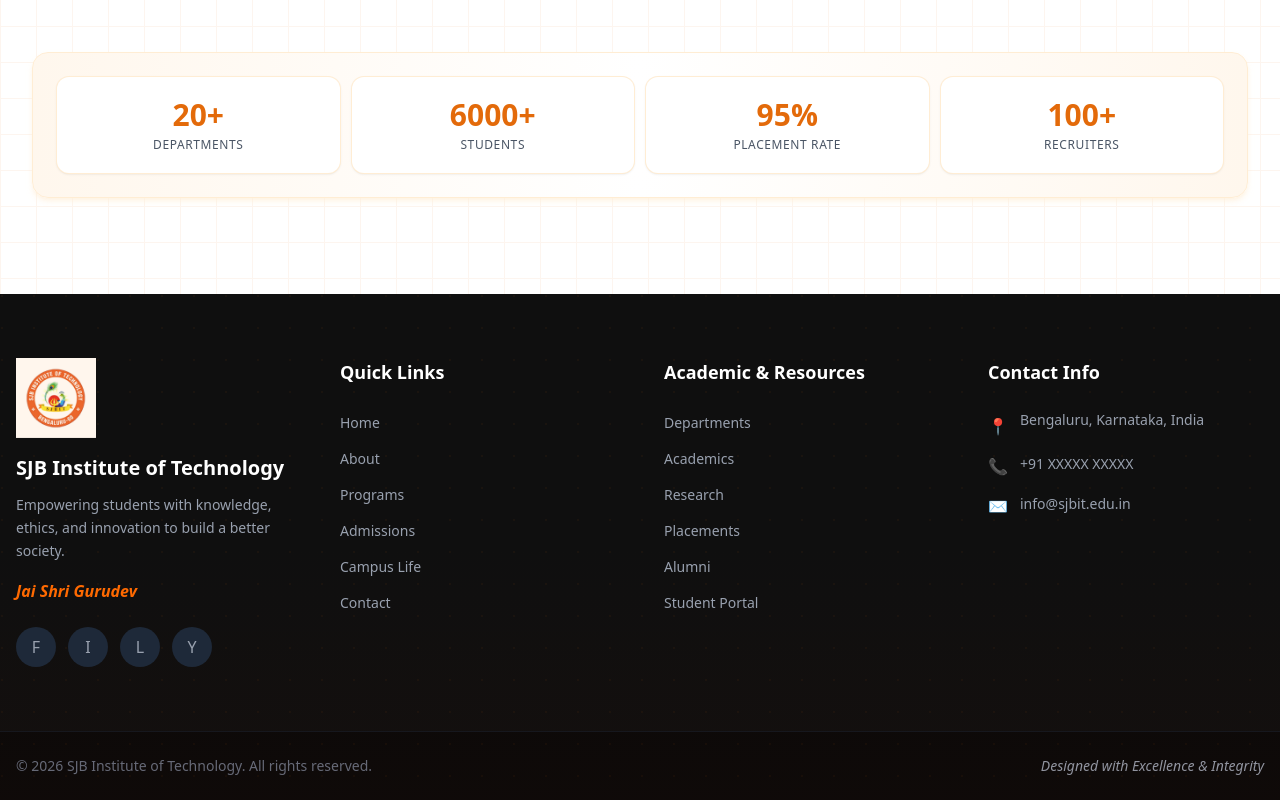
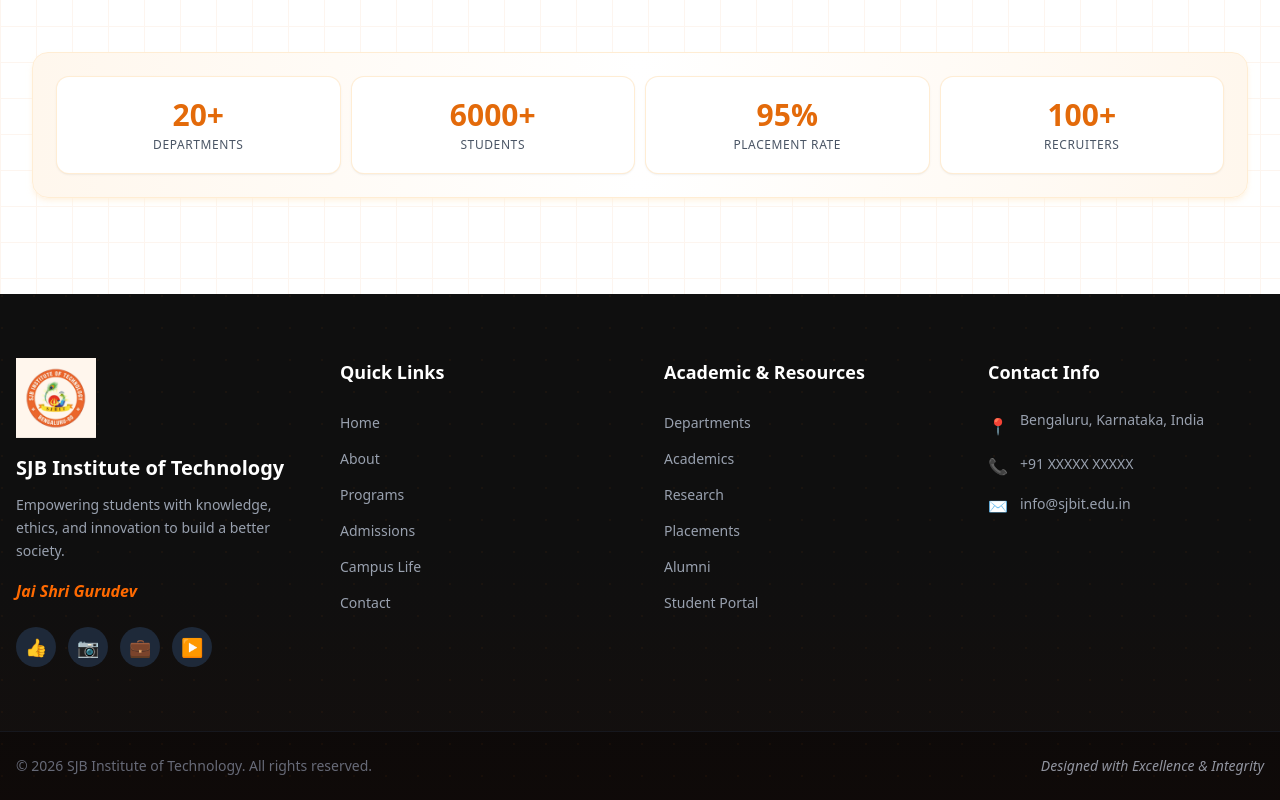
Before and after one commit to SudeepSBingolli/WEBVERSS, a Next.js app: page / in a window 1280 px wide. Shown: the part 3542-4342 px from the top of the page. Built offline with nearby package versions, Linux system fonts and the light colour scheme.

Commit message:
feat: Add emojis to footer social media icons

```diff
--- a/components/Footer.js
+++ b/components/Footer.js
@@ -75,14 +75,20 @@
 
                             {/* Social Icons */}
                             <div className="flex gap-3 justify-center lg:justify-start">
-                                {['facebook', 'instagram', 'linkedin', 'youtube'].map((social) => (
+                                {[
+                                    { name: 'facebook', emoji: '👍', label: 'Facebook' },
+                                    { name: 'instagram', emoji: '📷', label: 'Instagram' },
+                                    { name: 'linkedin', emoji: '💼', label: 'LinkedIn' },
+                                    { name: 'youtube', emoji: '▶️', label: 'YouTube' }
+                                ].map((social) => (
                                     <a
-                                        key={social}
-                                        href={`#${social}`}
-                                        className="w-10 h-10 bg-gray-800 rounded-full flex items-center justify-center hover:bg-orange-500/20 hover:scale-110 hover:shadow-lg hover:shadow-orange-500/25 transition-all duration-300 group"
+                                        key={social.name}
+                                        href={`#${social.name}`}
+                                        title={social.label}
+                                        className="w-10 h-10 bg-gray-800 rounded-full flex items-center justify-center hover:bg-orange-500/20 hover:scale-110 hover:shadow-lg hover:shadow-orange-500/25 transition-all duration-300 group text-lg"
                                     >
-                                        <span className="text-gray-400 group-hover:text-orange-400 transition-colors">
-                                            {social[0].toUpperCase()}
+                                        <span className="group-hover:scale-125 transition-transform">
+                                            {social.emoji}
                                         </span>
                                     </a>
                                 ))}
```
